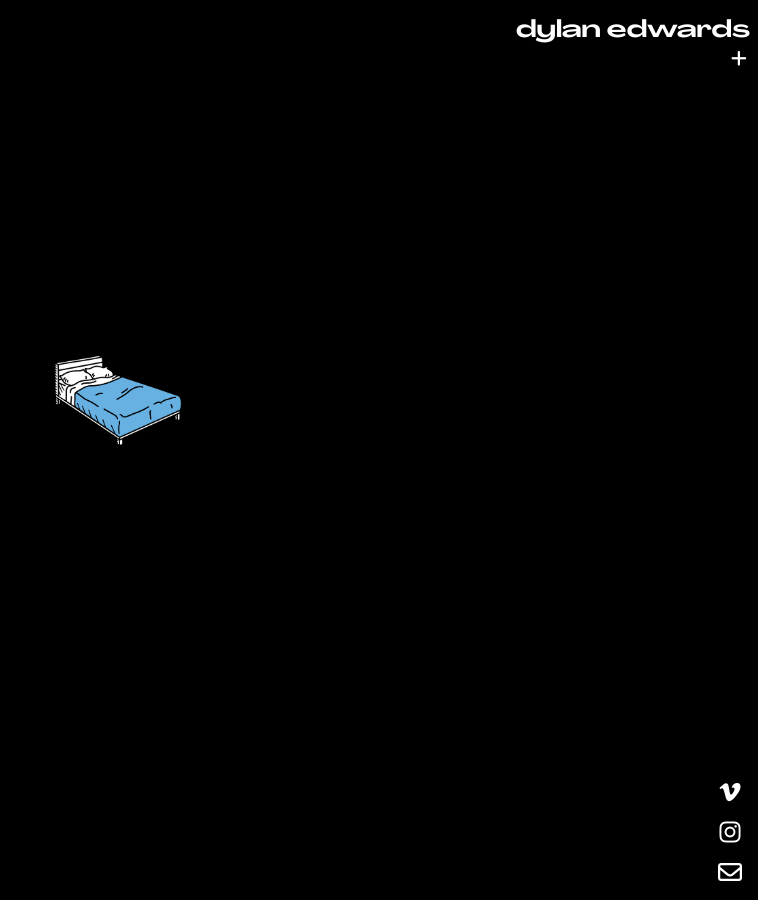
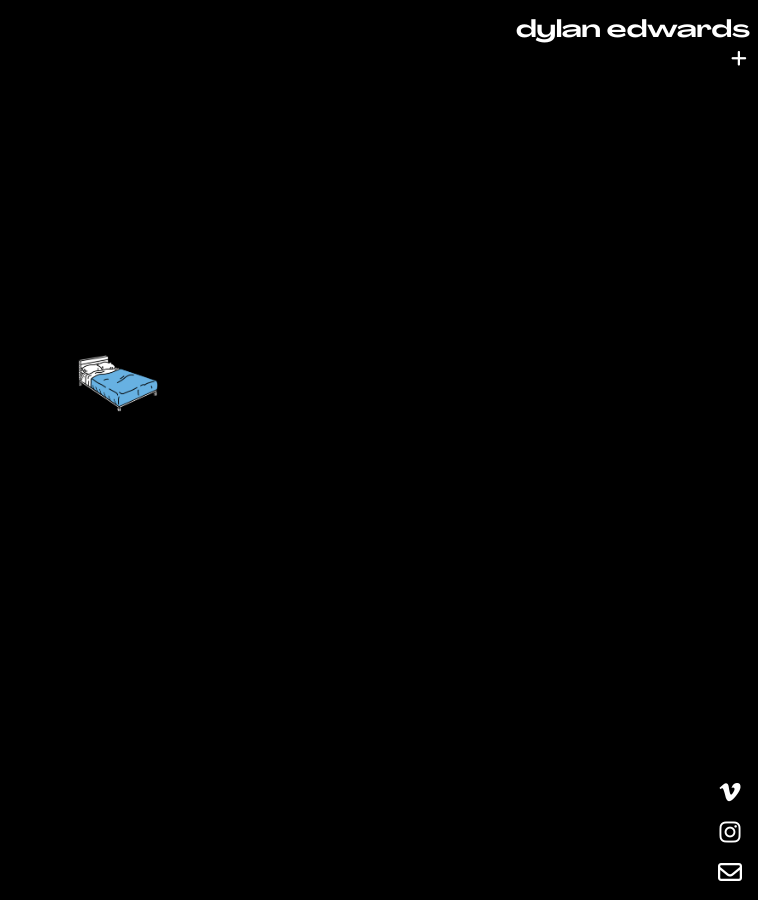
Before and after one commit to jilliangmeehan/dylan-edwards, a Jekyll site: the page built from index.html, in a window 1280 px wide and 900 px high, scrolled down 3996 px. Shown: the whole window, without its empty margins (522-1280 px from the left). Built offline with Jekyll 4.4.1, drawn with Linux system fonts in a browser that asks for light colours; nearby versions of some CDN libraries.

Commit message:
makes bedroom logo smaller
closes #26

```diff
--- a/_sass/shared.scss
+++ b/_sass/shared.scss
@@ -191,7 +191,7 @@ main {
 
   #bedroom {
     img {
-      width: 10vw;
+      width: 5vw;
       min-width: 5rem;
       transition: opacity 0.1s linear;
       &:hover { opacity: .8; }
```
Also changed, not shown: 2 other files.
